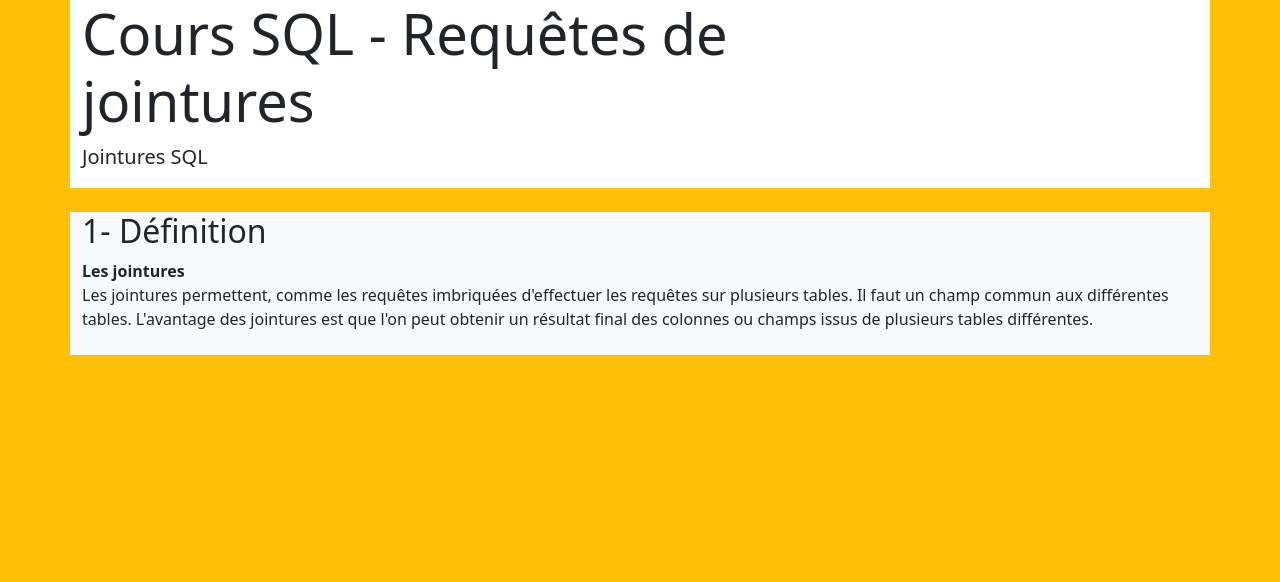
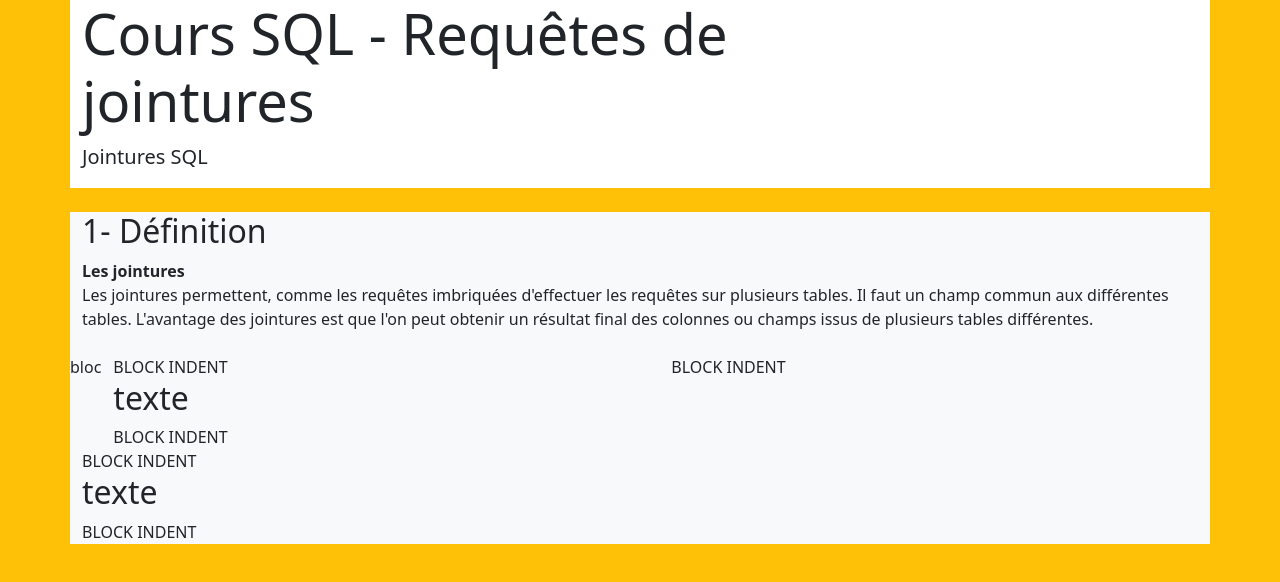
Before and after one commit to vienendelsur/coursSQLsuresnes2122, a plain HTML site: page 04_jointures.html in a window 1280 px wide. Drawn offline with nearby package versions, Linux system fonts and the light colour scheme.

Commit message:
vendredi soir

```diff
--- a/04_jointures.html
+++ b/04_jointures.html
@@ -36,6 +36,16 @@
             </dl>
         </div>
         <!-- fin row -->
+        <div class="row">
+        bloc <div class="col-md-6">
+        BLOCK INDENT <h2>texte</h2>
+        BLOCK INDENT </div>
+        BLOCK INDENT <div class="col-md-6">
+        BLOCK INDENT <h2>texte</h2>
+        BLOCK INDENT</div>
+        <!-- fin col -->
+        </div>
+        <!-- fin row -->
     </section>
     <!-- fin container -->
 
```
Also changed, not shown: 1 other file.
